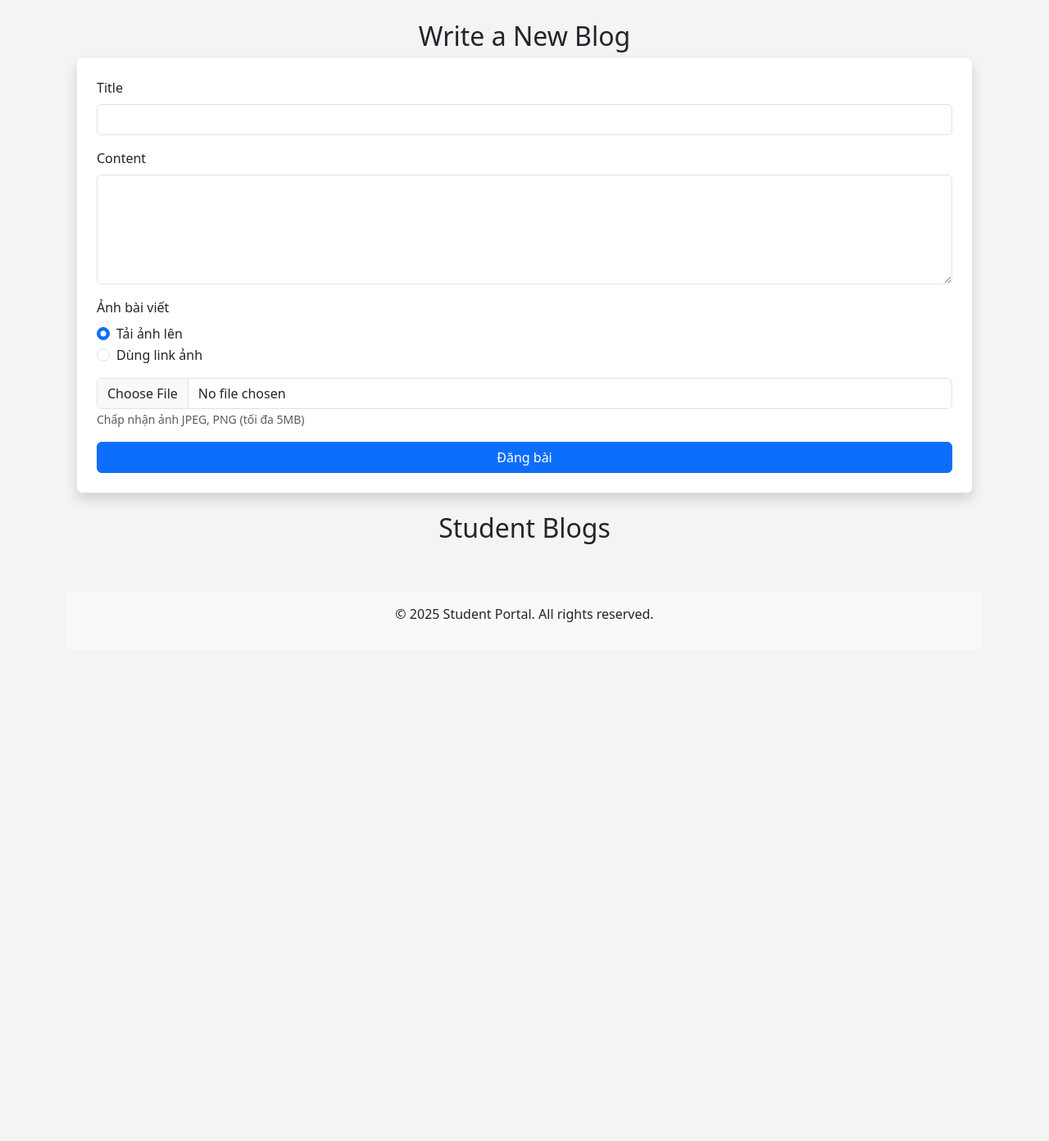
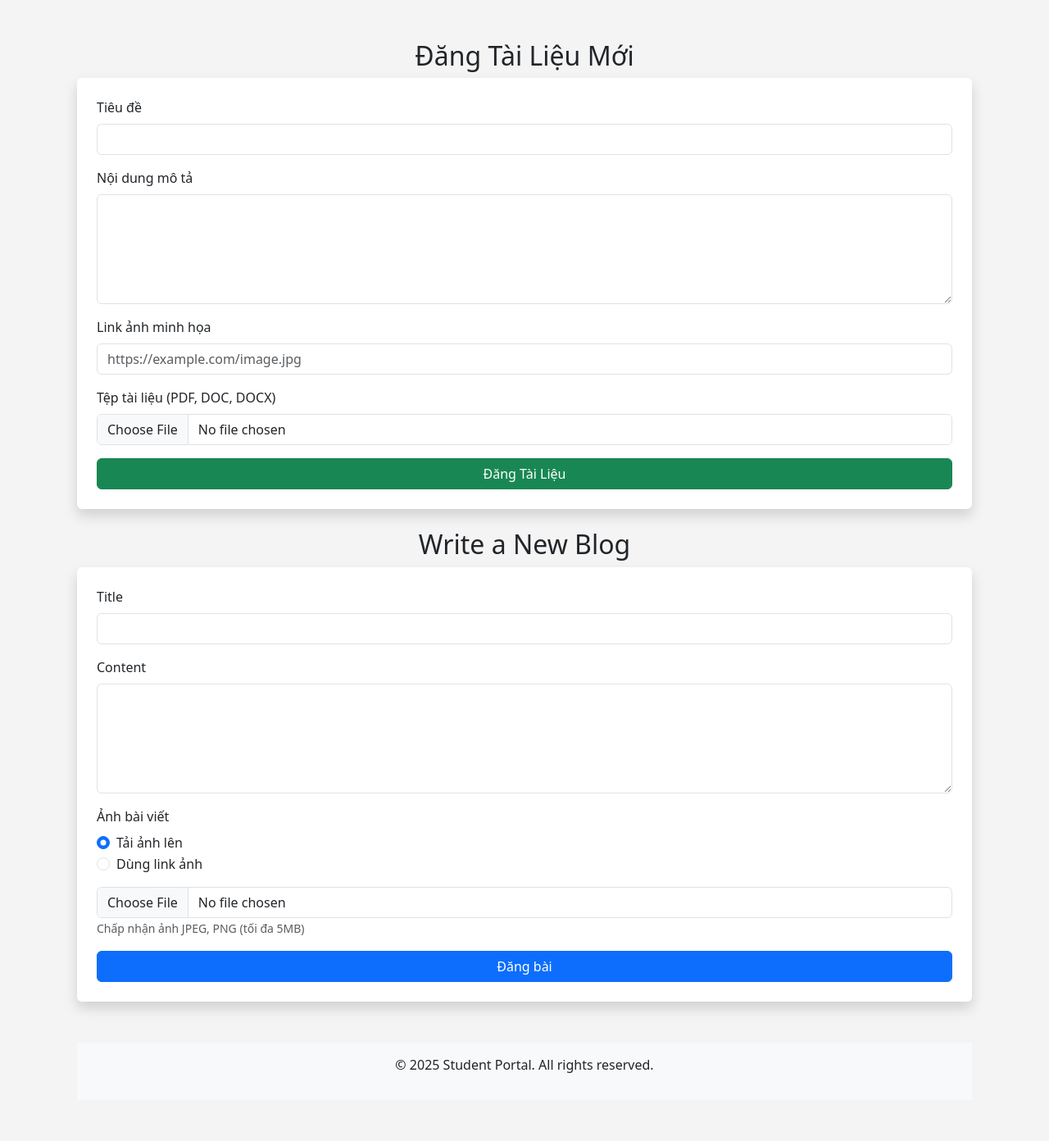
Before and after one commit to toanvkht/ProjectS, a Node server app: page /blog/tutor in a window 1280 px wide. Shown: the part 313-1705 px from the top of the page at 82% size. Before the commit the page ends 1072 px from the top, so only its background shows below. Run offline with Node 20, Linux system fonts and the light colour scheme; data that the repository does not hold is empty; some libraries are stand-ins or nearby versions.

Commit message:
Update dashboard tutor 50%

```diff
--- a/app.js
+++ b/app.js
@@ -118,7 +118,7 @@ const routes = {
   blog: require('./routes/blog'),
   admin_dashboard: require('./routes/admin_dashboard'),
   studentDashboard: require('./routes/studentDashboard'),
-  tutor_dashboard: require('./routes/tutor_dashboard'),
+  tutorDashboard: require('./routes/tutorDashboard'),
   userpage: require('./routes/userpage'),
   class: require('./routes/class'),
   schedule: require('./routes/schedule'),
@@ -137,7 +137,7 @@ app.use('/meeting', routes.meeting);
 app.use('/document', routes.document);
 app.use('/blog', routes.blog);
 app.use('/admin/dashboard', routes.admin_dashboard);
-app.use('/dashboard', routes.tutor_dashboard);
+app.use('/dashboard', routes.tutorDashboard);
 app.use('/dashboard', routes.studentDashboard);
 app.use('/userpage', routes.userpage);
 app.use('/class', routes.class);
--- a/models/Document.js
+++ b/models/Document.js
@@ -6,7 +6,8 @@ const documentSchema = new mongoose.Schema({
     required: true
   },
   author: {
-    type: String,
+    type: mongoose.Schema.Types.ObjectId, ref: 'User',
+    ref: 'User',
     required: true
   },
   content: {
--- a/views/document/add.hbs
+++ b/views/document/add.hbs
@@ -10,12 +10,10 @@
 
     <form action="/document/add" method="post" enctype="multipart/form-data" class="form-inline">
         <input type="text" name="title" class="form-control" placeholder="Tên tài liệu" required>
-        <input type="text" name="author" class="form-control" placeholder="Người đăng" required>
         <textarea name="content" class="form-control" placeholder="Nội dung" required></textarea>
         <input type="text" name="imageUrl" class="form-control" placeholder="URL của ảnh" required>
         <input type="file" name="documentFile" class="form-control" accept=".pdf, .doc, .docx" required>
         <button type="submit" class="btn btn-success">Thêm tài liệu</button>
     </form>
-
 </body>
 </html>
--- a/views/document/edit.hbs
+++ b/views/document/edit.hbs
@@ -13,10 +13,6 @@
             <div class="mb-3">
                 <label for="title" class="form-label">Tên tài liệu</label>
                 <input type="text" class="form-control" id="title" name="title" value="{{document.title}}" required>
-            </div>
-            <div class="mb-3">
-                <label for="author" class="form-label">Người đăng</label>
-                <input type="text" class="form-control" id="author" name="author" value="{{document.author}}" required>
             </div>
             <div class="mb-3">
                 <label for="content" class="form-label">Nội dung</label>
--- a/views/document/index.hbs
+++ b/views/document/index.hbs
@@ -77,7 +77,7 @@
                     {{#each documents}}
                     <tr>
                         <td>{{this.title}}</td>
-                        <td>{{this.author}}</td>
+                        <td>{{this.author.fullname}}</td>
                         <td>{{this.content}}</td>
                         <td>
                             <img src="{{this.imageUrl}}" alt="{{this.title}}" style="max-width: 70px; border-radius: 5px;">
--- a/views/userpage/tutor.hbs
+++ b/views/userpage/tutor.hbs
@@ -1,5 +1,6 @@
 <!DOCTYPE html>
 <html lang="vi">
+
 <head>
     <meta charset="UTF-8">
     <meta name="viewport" content="width=device-width, initial-scale=1.0">
@@ -10,13 +11,16 @@
         body {
             background-color: #f4f4f4;
         }
+
         .navbar {
             background-color: #007bff;
         }
+
         .navbar-brand {
             color: white !important;
             font-weight: bold;
         }
+
         .avatar {
             width: 40px;
             height: 40px;
@@ -24,20 +28,25 @@
             object-fit: cover;
             margin-right: 10px;
         }
+
         .logout-btn {
             color: white !important;
             font-weight: bold;
         }
+
         .logout-btn:hover {
             color: #ddd !important;
         }
+
         .card {
             transition: 0.3s;
         }
+
         .card:hover {
             transform: translateY(-5px);
             box-shadow: 0 4px 10px rgba(0, 0, 0, 0.2);
         }
+
         footer {
             background-color: #f8f9fa;
             padding: 15px;
@@ -46,6 +55,7 @@
         }
     </style>
 </head>
+
 <body>
     <!-- Navbar -->
     <nav class="navbar navbar-expand-lg navbar-dark">
@@ -75,6 +85,34 @@
             <p class="text-center">Welcome, <strong>{{user.fullname}}</strong></p>
 
             <!-- Form đăng bài -->
+            <h2 class="text-center mt-5">Đăng Tài Liệu Mới</h2>
+            <form action="/document/add" method="POST" enctype="multipart/form-data"
+                class="shadow p-4 bg-white rounded">
+                <div class="mb-3">
+                    <label for="title" class="form-label">Tiêu đề</label>
+                    <input type="text" class="form-control" name="title" required>
+                </div>
+
+                <div class="mb-3">
+                    <label for="content" class="form-label">Nội dung mô tả</label>
+                    <textarea class="form-control" name="content" rows="5" required></textarea>
+                </div>
+
+                <div class="mb-3">
+                    <label for="imageUrl" class="form-label">Link ảnh minh họa</label>
+                    <input type="url" class="form-control" name="imageUrl" placeholder="https://example.com/image.jpg"
+                        required>
+                </div>
+
+                <div class="mb-3">
+                    <label for="documentFile" class="form-label">Tệp tài liệu (PDF, DOC, DOCX)</label>
+                    <input type="file" class="form-control" name="documentFile" accept=".pdf,.doc,.docx">
+                </div>
+
+                <button type="submit" class="btn btn-success w-100">Đăng Tài Liệu</button>
+            </form>
+
+            <!-- Form đăng bài -->
             <h2 class="text-center mt-4">Write a New Blog</h2>
             <form action="/blog" method="post" enctype="multipart/form-data" class="shadow p-4 bg-white rounded">
                 <div class="mb-3">
@@ -93,15 +131,14 @@
 
                     <div class="mb-3">
                         <div class="form-check">
-                    <input class="form-check-input" type="radio" name="imageSource"
-                        id="uploadRadio" value="upload" checked>
+                            <input class="form-check-input" type="radio" name="imageSource" id="uploadRadio"
+                                value="upload" checked>
                             <label class="form-check-label" for="uploadRadio">
                                 Tải ảnh lên
                             </label>
                         </div>
                         <div class="form-check">
-                    <input class="form-check-input" type="radio" name="imageSource"
-                        id="urlRadio" value="url">
+                            <input class="form-check-input" type="radio" name="imageSource" id="urlRadio" value="url">
                             <label class="form-check-label" for="urlRadio">
                                 Dùng link ảnh
                             </label>
@@ -109,14 +146,13 @@
                     </div>
 
                     <div id="uploadSection">
-                <input type="file" class="form-control" id="imageFile"
-                    name="imageFile" accept="image/*">
+                        <input type="file" class="form-control" id="imageFile" name="imageFile" accept="image/*">
                         <small class="text-muted">Chấp nhận ảnh JPEG, PNG (tối đa 5MB)</small>
                     </div>
 
                     <div id="urlSection" style="display: none;">
-                <input type="url" class="form-control" id="imageUrl"
-                    name="imageUrl" placeholder="https://example.com/image.jpg">
+                        <input type="url" class="form-control" id="imageUrl" name="imageUrl"
+                            placeholder="https://example.com/image.jpg">
                     </div>
 
                     <img id="imagePreview" class="image-preview mt-2" style="max-width: 300px; display: none;">
@@ -126,22 +162,7 @@
                 <button type="submit" class="btn btn-primary w-100">Đăng bài</button>
             </form>
 
-        <!-- Hiển thị danh sách blog -->
-        <h2 class="text-center mt-4">Student Blogs</h2>
-        <div class="row">
-            {{#each blogs}}
-            <div class="col-md-4 mb-4">
-                <div class="card">
-                    <div class="card-body">
-                        <h5 class="card-title">{{this.title}}</h5>
-                        <p class="card-text">{{this.content}}</p>
-                        <p class="card-text"><small class="text-muted">By {{this.author.fullname}}</small></p>
-                    </div>
-                </div>
-            </div>
-            {{/each}}
-        </div>
-    </div>
+
 
             <footer>
                 <p>&copy; 2025 Student Portal. All rights reserved.</p>
@@ -158,11 +179,11 @@
     });
 
     // Xem trước ảnh khi chọn file
-        document.getElementById('imageFile').addEventListener('change', function(e) {
+    document.getElementById('imageFile').addEventListener('change', function (e) {
         const file = e.target.files[0];
         if (file) {
             const reader = new FileReader();
-                reader.onload = function(e) {
+            reader.onload = function (e) {
                 document.getElementById('imagePreview').src = e.target.result;
                 document.getElementById('imagePreview').style.display = 'block';
             }
@@ -171,7 +192,7 @@
     });
 
     // Xem trước ảnh khi nhập URL
-        document.getElementById('imageUrl').addEventListener('input', function(e) {
+    document.getElementById('imageUrl').addEventListener('input', function (e) {
         const url = e.target.value;
         if (url) {
             document.getElementById('imagePreview').src = url;
@@ -179,4 +200,5 @@
         }
     });
 </script>
+
 </html>
```
Also changed, not shown: routes/document.js (+14 -11 lines), routes/tutorDashboard.js (added, +33 -0 lines), routes/tutor_dashboard.js (deleted, +0 -38 lines), views/dashboard/tutorDashboard.hbs (renamed from views/dashboard/tutor_dashboard.hbs), 2 other files. Lines whose indentation alone changed are shown as unchanged.
